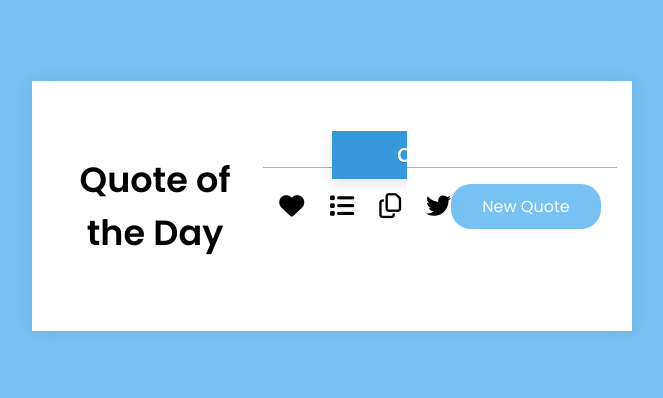
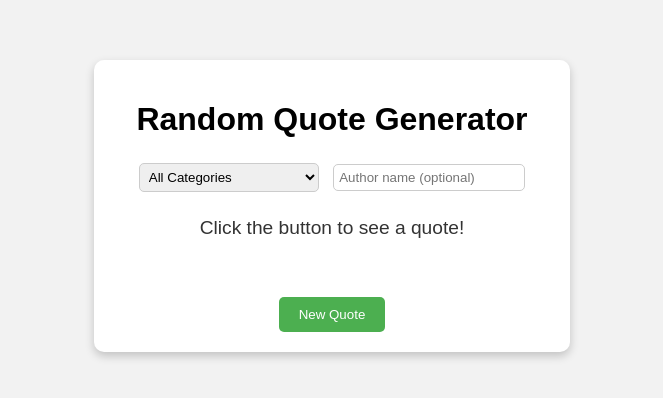
Before and after one commit to Magicalplayer/Quote-Generator-Website, a plain HTML site: page index.html in a window 1280 px wide. Shown: the part 194-592 px from the top of the page, without its empty margins (308-971 px from the left). Drawn offline with Linux system fonts and the light colour scheme.

Commit message:
added simple ui

```diff
--- a/index.html
+++ b/index.html
@@ -2,29 +2,29 @@
 <html lang="en">
 <head>
   <meta charset="UTF-8" />
-    <meta name="viewport" content="width=device-width, initial-scale=1.0" />
+  <meta name="viewport" content="width=device-width, initial-scale=1" />
+  <title>Online Quote Generator</title>
   <link rel="stylesheet" href="style.css" />
-    <script defer src="script.js"></script>
-    <script src="https://kit.fontawesome.com/d44d197ea7.js" crossorigin="anonymous"></script>
 </head>
 <body>
   <div class="container">
-      <div class="ribbon ribbon-top-left">
-        <span id="category">category</span>
+    <h1>Random Quote Generator</h1>
+
+    <select id="category">
+      <option value="">All Categories</option>
+      <option value="inspirational">Inspirational</option>
+      <option value="motivational">Motivational</option>
+      <option value="wisdom">Wisdom</option>
+      <option value="life">Life</option>
+      <option value="love">Love</option>
+    </select>
+
+    <input type="text" id="author" placeholder="Author name (optional)" autocomplete="off" />
+
+    <p id="quote">Click the button to see a quote!</p>
+    <button id="new-quote">New Quote</button>
   </div>
-      <h2>Quote of the Day</h2>
 
-      <div class="quote"></div>
-
-      <div class="buttons">
-        <div class="icons">
-          <i class="fa-solid fa-heart"></i>
-          <i class="fa-solid fa-list"></i>
-          <i class="fa-regular fa-copy"></i>
-          <i class="fa-brands fa-twitter"></i>
-        </div>
-        <button id="generate">New Quote</button>
-      </div>
-    </div>
+  <script src="script.js"></script>
 </body>
 </html>
--- a/script.js
+++ b/script.js
@@ -1,5 +1,45 @@
-// Variable Identifier
-const exampleDeclaration = document.getElementById("placeIdHere");
+document.addEventListener("DOMContentLoaded", () => {
+  const quoteEl = document.getElementById("quote");
+  const categoryEl = document.getElementById("category");
+  const authorEl = document.getElementById("author");
+  const button = document.getElementById("new-quote");
 
-// Function Declaration
-function ExampleFunctionName(params) {}
+  async function getQuote() {
+    const category = categoryEl.value;
+    const author = authorEl.value.trim();
+    let url = "https://api.quotable.io/quotes?";
+    let params = [];
+
+    if (category) {
+      params.push(tags=${encodeURIComponent(category)});
+    }
+
+    if (author) {
+      params.push(author=${encodeURIComponent(author)});
+    }
+
+    if (params.length > 0) {
+      url += params.join("&");
+    } else {
+      url = "https://api.quotable.io/random";
+    }
+
+    try {
+      const response = await fetch(url);
+      const data = await response.json();
+
+      if (data.results && data.results.length > 0) {
+        const randomQuote = data.results[Math.floor(Math.random() * data.results.length)];
+        quoteEl.textContent = "${randomQuote.content}" — ${randomQuote.author};
+      } else if (data.content) {
+        quoteEl.textContent = "${data.content}" — ${data.author};
+      } else {
+        quoteEl.textContent = "No quotes found for this filter.";
+      }
+    } catch (error) {
+      quoteEl.textContent = "Error fetching quote.";
+    }
+  }
+
+  button.addEventListener("click", getQuote);
+});
--- a/style.css
+++ b/style.css
@@ -1,98 +1,50 @@
-@import url("https://fonts.googleapis.com/css2?family=Poppins:wght@400;500;600&display=swap");
-* {
-  margin: 0px;
-  padding: 0px;
-  font-family: "Poppins", sans-serif;
-  box-sizing: border-box;
+body {
+  font-family: Arial, sans-serif;
+  background: #f2f2f2;
+  display: flex;
+  justify-content: center;
+  align-items: center;
+  height: 100vh;
+  margin: 0;
 }
 
-body{
-  background: #78c1f3;
-  height: 100vh;
-  display: flex;
-  align-items: center;
-  justify-content: center;
+.container {
+  background: white;
+  padding: 20px 40px;
+  border-radius: 10px;
+  box-shadow: 0 4px 10px rgba(0,0,0,0.2);
+  text-align: center;
+  max-width: 400px;
 }
 
-.container{
-  position: relative;
-  max-width: 600px;
-  width: 90%;
-  min-height: 250px;
-  background: #fff;
-  box-shadow: 0 0 15px rgba(0, 0, 0, 0.1);
-  padding: 15px;
-  text-align: center;
-  display: flex;
-  align-items: center;
-  justify-content: center;
+h1 {
+  margin-bottom: 20px;
 }
 
-.container h2{
-  font-size: 35px;
-  font-weight: 600;
-  text-align: center;
+#quote {
+  font-size: 1.2em;
+  margin: 20px 0;
+  color: #333;
+  min-height: 60px;
 }
 
-.buttons{
-  display: flex;
-  align-items: center;
-  justify-content: space-between;
-  padding: 1rem;
-  border-top: 1px solid #78c1f3;
-}
-
-.buttons button{
-  border-radius: 20px;
-  padding: 10px;
+button {
+  background: #4CAF50;
+  color: white;
   border: none;
-  outline: none;
-  background:  #78c1f3;
-  color: #fff;
-  width: 150px;
-  font-size: 16px;
+  padding: 10px 20px;
+  border-radius: 5px;
   cursor: pointer;
 }
 
-.buttons button:hover {
-  background: #3498db;
+button:hover {
+  background: #45a049;
 }
 
-.icons{
-  display: flex;
-  gap: 25px;
+select, input {
+  margin: 5px;
+  padding: 5px;
+  border-radius: 5px;
+  border: 1px solid #ccc;
+  width: 180px;
 }
-
-.icons i {
-  font-size: 25px;
-  cursor: pointer;
-}
-
-.ribbon{
-  width: 150px;
-  height: 150px;
-  overflow: hidden;
-  position: absolute;
-}
-
-.ribbon::after,
-.ribbon::before{
-  position: absolute;
-  z-index: -1;
-  content: "";
-  display: block;
-  border: 5px solid #2980b9;
-}
-
-.ribbon span{
-  position: absolute;
-  width: 225px;
-  padding: 15px 0;
-  background-color: #3498db;
-  box-shadow: 0 5px 10px rgba(0, 0, 0, 0.1);
-  color: #fff;
-  text-align: center;
-  text-transform: uppercase;
-  text-shadow: 0 1px 1px rgba(0, 0, 0, 0.2);
-  font: 700 18px/1 "Lato", sans-serif;
-}
```
Lines whose indentation alone changed are shown as unchanged.
